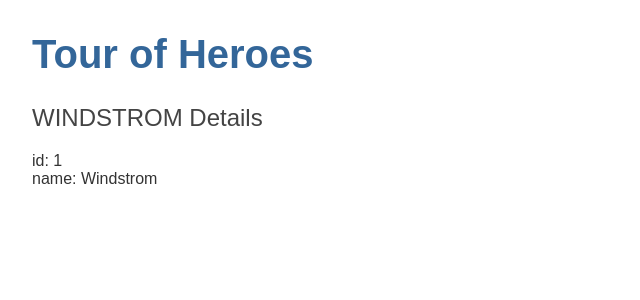
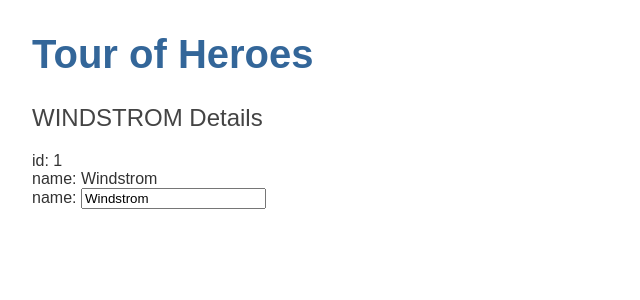
Before and after one commit to geardy47/angularheroes, an Angular app: page / in a window 1280 px wide. Shown: the top 300 px of the page, without its empty margins (0-640 px from the left). Built offline with nearby package versions, Linux system fonts and the light colour scheme.

Commit message:
insert input ngModel (Tutorial#1)

```diff
--- a/src/app/heroes/heroes.component.html
+++ b/src/app/heroes/heroes.component.html
@@ -1,3 +1,7 @@
 <h2>{{ hero.name | uppercase }} Details</h2>
 <div><span>id: </span>{{ hero.id }}</div>
 <div><span>name: </span>{{ hero.name }}</div>
+
+<div>
+	<label> name: <input [(ngModel)]="hero.name" placeholder="name" /> </label>
+</div>
```
